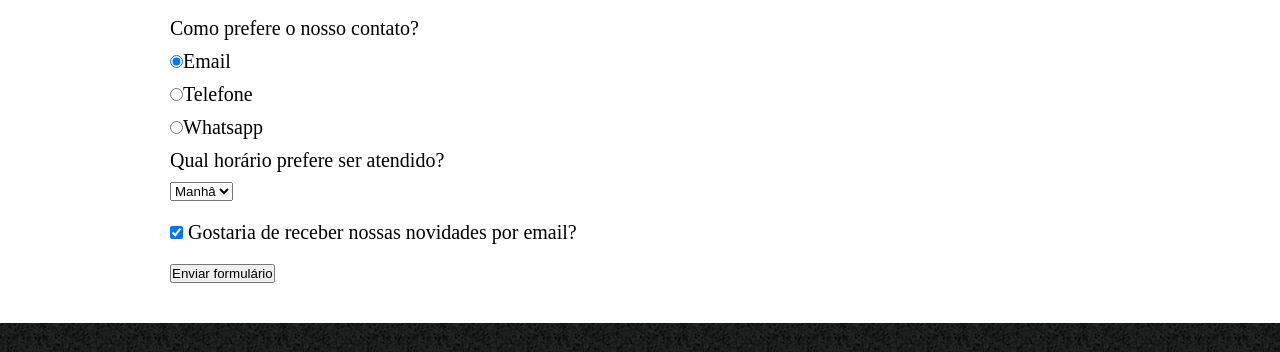
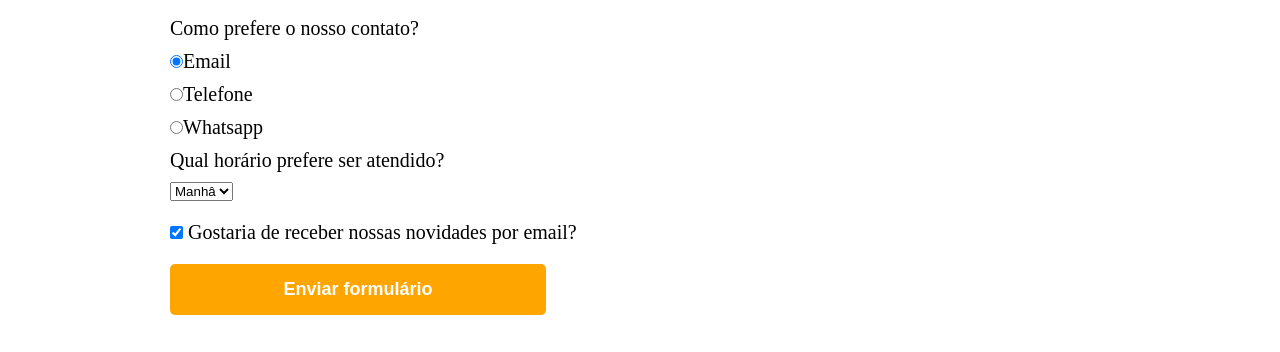
Before and after one commit to oAnthonyG/Projeto-Barbearia_Alura, a plain HTML site: page contato.html in a window 1280 px wide. Shown: the part 822-1174 px from the top of the page. Drawn offline with Linux system fonts and the light colour scheme.

Commit message:
finish the form

```diff
--- a/contato.html
+++ b/contato.html
@@ -60,7 +60,7 @@
 
             <label class="checkbox"><input type="checkbox" checked> Gostaria de receber nossas novidades por email?</label>
 
-            <input type="submit" value="Enviar formulário">
+            <input type="submit" value="Enviar formulário" class="enviar">
         </form>
     </main>
 
--- a/style.css
+++ b/style.css
@@ -99,3 +99,22 @@ fieldset{
 .checkbox{
     margin: 20px 0;
 }
+
+.enviar{
+    font-weight: bold;
+    font-size: 18px;
+    width: 40%;
+    padding: 15px 0;
+
+    border: none;
+    border-radius: 5px;
+    background-color: orange;
+    color: white;
+    transition: 1s all;
+}
+
+.enviar:hover{
+    cursor: pointer;
+    transform: scale(1.1);
+    background-color: darkorange;
+}
```
